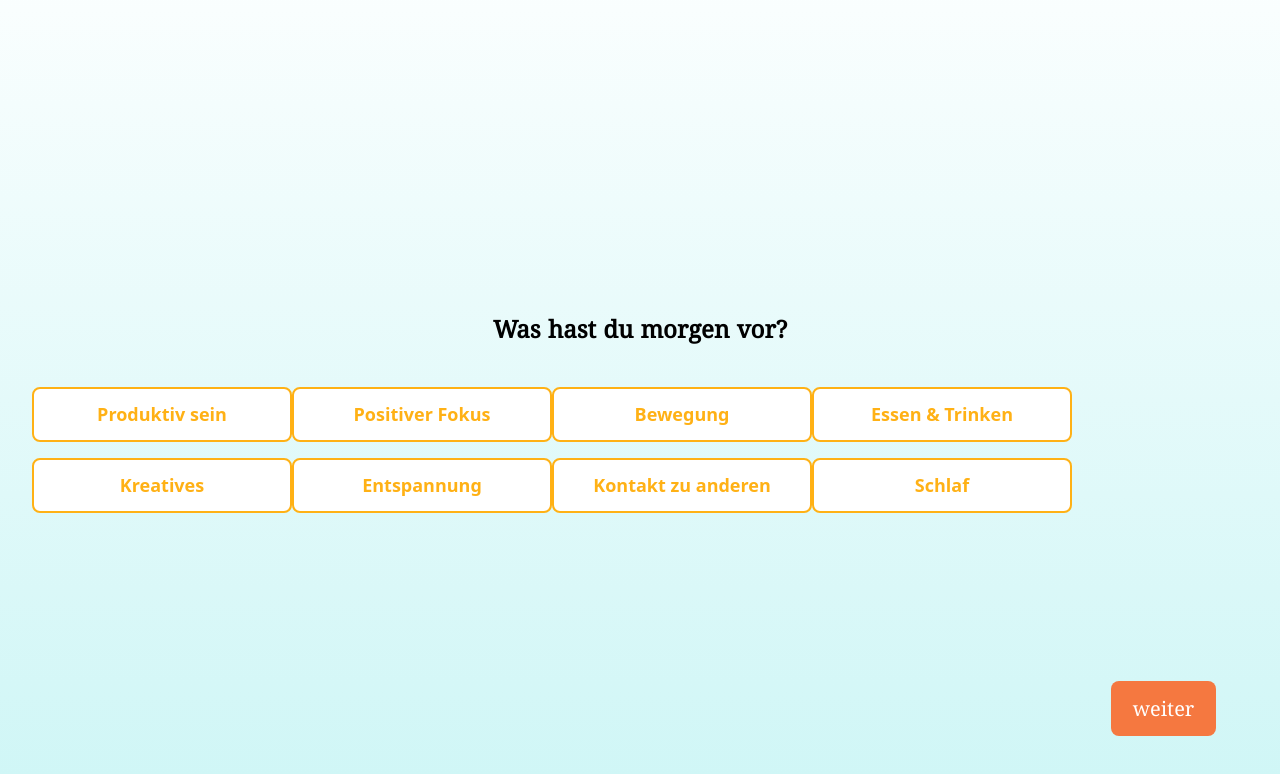
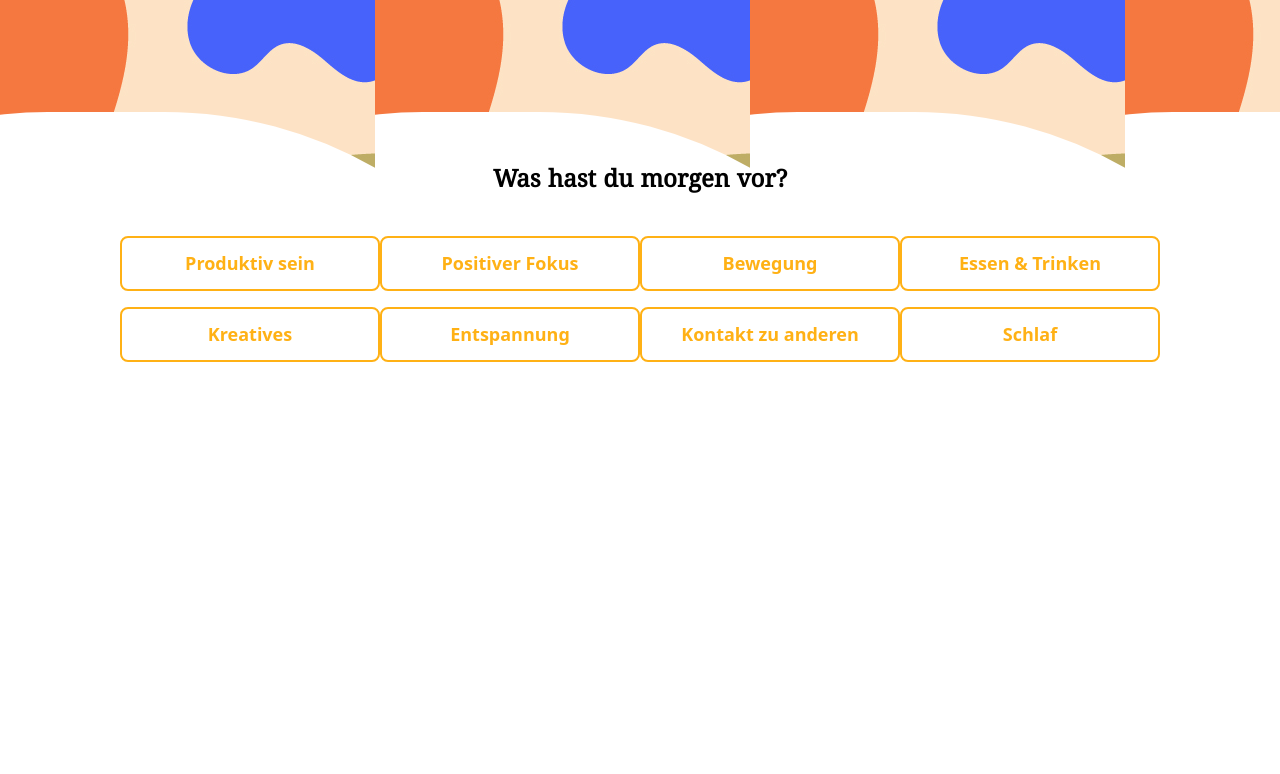
Before and after one commit to EricHier/WirVsVirusTagesplaner, a Nuxt app: page /planner in a window 1280 px wide. Shown: the top 774 px of the page. Built offline with nearby package versions, Linux system fonts and the light colour scheme.

Commit message:
fixed startscreen, finished planner.vue

```diff
--- a/assets/css/global-styles.css
+++ b/assets/css/global-styles.css
@@ -34,4 +34,9 @@
   flex-direction: column;
   align-items: center;
   justify-content: center;
+  text-align: center;
 }
+
+body {
+  overflow-x:hidden;
+}
--- a/components/CategoryList.vue
+++ b/components/CategoryList.vue
@@ -37,10 +37,15 @@ export default {
     onClick(e) {
       let selectedItems =  this.listItems.filter((value) => value.checked);
       let selected = selectedItems.length;
-      if (selected > 3)
+
+      if (selected > 3) {
         e.checked = false;
+        this.$emit("notthree", selected === 4);
+      } else
+        this.$emit("notthree", selected === 3);
 
-      e.selectedItems = selectedItems;
+
+        e.selectedItems = selectedItems;
       this.$emit("click", e);
     }
   },
--- a/components/checkin/CheckinNegative.vue
+++ b/components/checkin/CheckinNegative.vue
@@ -1,5 +1,5 @@
 <template>
-  <div style="background-image: url('/Weisse_Flaeche.svg')" class="w-screen h-screen mt-20">
+  <div style="background-image: url('/Weisse_Flaeche.svg'); " class="w-screen h-screen mt-20">
     <h1 class="title my-8 mt-12">Worauf möchtest du<br> morgen mehr achten? </h1>
     <CategoryList
       v-on:click="onClick"
--- a/components/checkin/CheckinPositive.vue
+++ b/components/checkin/CheckinPositive.vue
@@ -1,5 +1,5 @@
 <template>
-  <div style="background-image: url('/Weisse_Flaeche.svg')" class="pb-56 -mx-8 mt-20">
+  <div style="background-image: url('/Weisse_Flaeche.svg'); padding-bottom: 7rem; " class="-mx-8 mt-20">
 
     <h1 class="title my-8 mt-12">Womit bist du heute<br> zufrieden? </h1>
     <CategoryList
--- a/pages/index.vue
+++ b/pages/index.vue
@@ -28,7 +28,7 @@ export default {
       checkinMood: 2,
       checkinPositive: [],
       checkinNegative: [],
-      background: "/bg_startscreen.jpg"
+      background: "/bg_startscreen.png"
     }
   },
   methods: {
@@ -40,15 +40,11 @@ export default {
     },
     newPositiveData (data) {
       this.checkinPositive = data;
-
-      if (data.length >= 1)
-        this.weiterButton = true;
+      this.weiterButton = (data.length >= 1);
     },
     newNegativeData (data) {
       this.checkinNegative = data;
-
-      if (data.length >= 1)
-        this.weiterButton = true;
+      this.weiterButton = (data.length >= 1);
     }
   },
   watch: {
@@ -62,7 +58,7 @@ export default {
       if (newVal >= 4) {
         this.$router.push({
           name: 'planner',
-          query: { categoryIds: [this.checkinPositive, this.checkinNegative] }
+          query: { categoryIds: this.checkinPositive.concat(this.checkinNegative.filter((item) => this.checkinPositive.indexOf(item) < 0)) }
         });
       }
     }
--- a/pages/plan.vue
+++ b/pages/plan.vue
@@ -1,4 +1,4 @@
-<template>
+  <template>
   <div class="container p-8 background">
     <h1 class="title my-8">Dein Plan für heute</h1>
     <CategoryTimeSlot
--- a/pages/planner.vue
+++ b/pages/planner.vue
@@ -1,11 +1,16 @@
 <template>
-  <div class="container h-screen p-8 background">
-    <h1 class="title my-8">Was hast du morgen vor?</h1>
-    <div>
-      <CategoryList ref="list"></CategoryList>
+  <div class="container p-8 pb-0 background" style="background-image: url('/bg_list.jpg')">
+    <div style="background-image: url('/Weisse_Flaeche.svg'); padding-bottom: 7rem; " class="-mx-8 mt-20">
+
+      <h1 class="title my-8 mt-12">Was hast du morgen vor? </h1>
+      <CategoryList
+        ref="categorylist"
+        v-on:notthree="notThreee">
+      </CategoryList>
     </div>
 
-    <WeiterButton v-on:click="onClick" class="absolute bottom-0 right-0 m-8" ></WeiterButton>
+    <WeiterButton v-bind:back="false" v-bind:seethrough="true" v-bind:weiter="weiterButton"
+                  v-on:click="onClick"></WeiterButton>
   </div>
 </template>
 <script>
@@ -17,10 +22,23 @@ export default {
       WeiterButton,
       CategoryList
     },
+    data() {
+      return {
+        weiterButton: false
+      }
+    },
     methods: {
       onClick() {
-      this.$refs.list.submitCategoryList();
+        this.$refs.categorylist.submitCategoryList();
+      },
+      notThreee(e) {
+        this.weiterButton = e;
       }
+    },
+    mounted() {
+      let categoryIds = this.$route.query?.categoryIds || [];
+      categoryIds = categoryIds.filter((item) => categoryIds.indexOf(item) < 2);
+      this.$refs.categorylist.setSelected(categoryIds);
     }
   }
 </script>
--- a/pages/show.vue
+++ b/pages/show.vue
@@ -1,3 +1,6 @@
 <template>
-  <iframe src="https://wirvsvirustagesplaner.firebaseapp.com/" width="375px" height="812px"></iframe>
+  <div class="absolute w-screen h-screen top-0 left-0 flex justify-center items-center">
+    <iframe src="http://localhost:3000/" width="375px" height="812px"></iframe>
+
+  </div>
 </template>
```
Also changed, not shown: static/bg_startscreen.jpg (deleted), static/bg_startscreen.png (added). Lines whose indentation alone changed are shown as unchanged.
